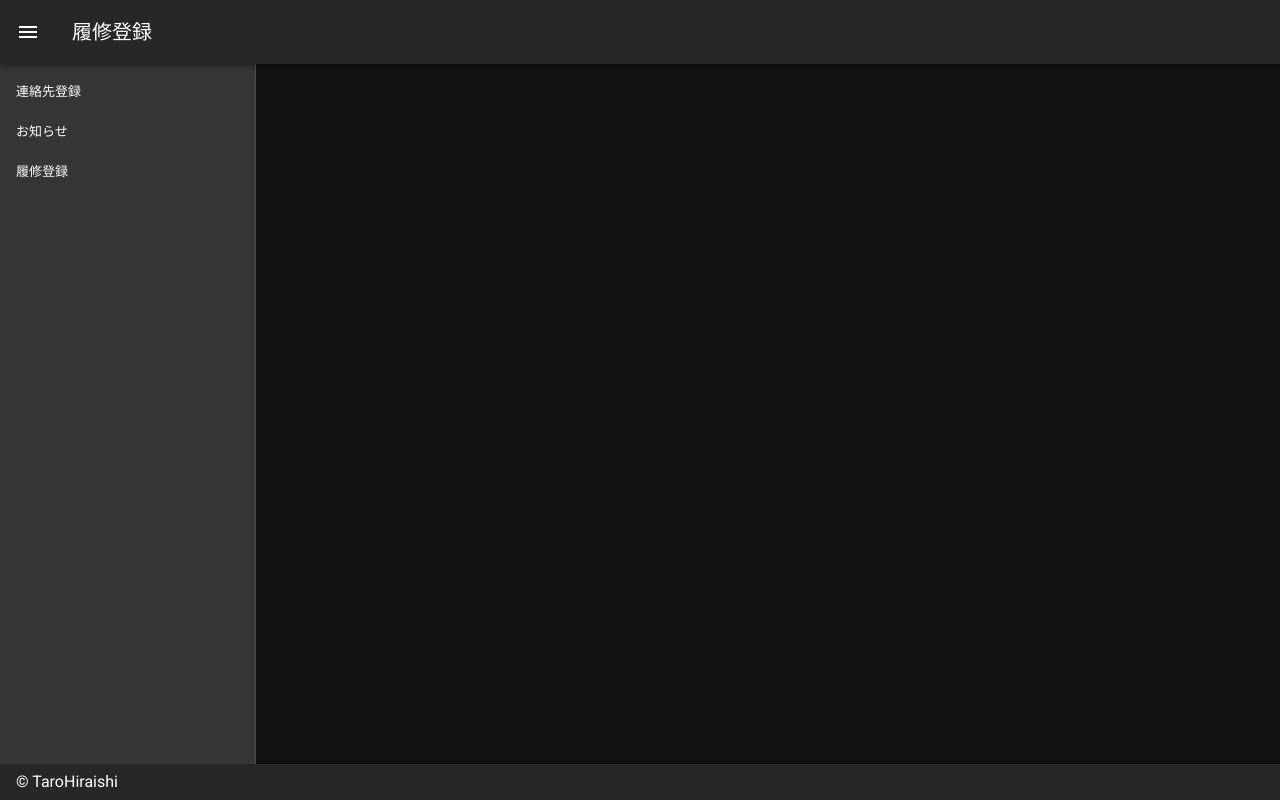
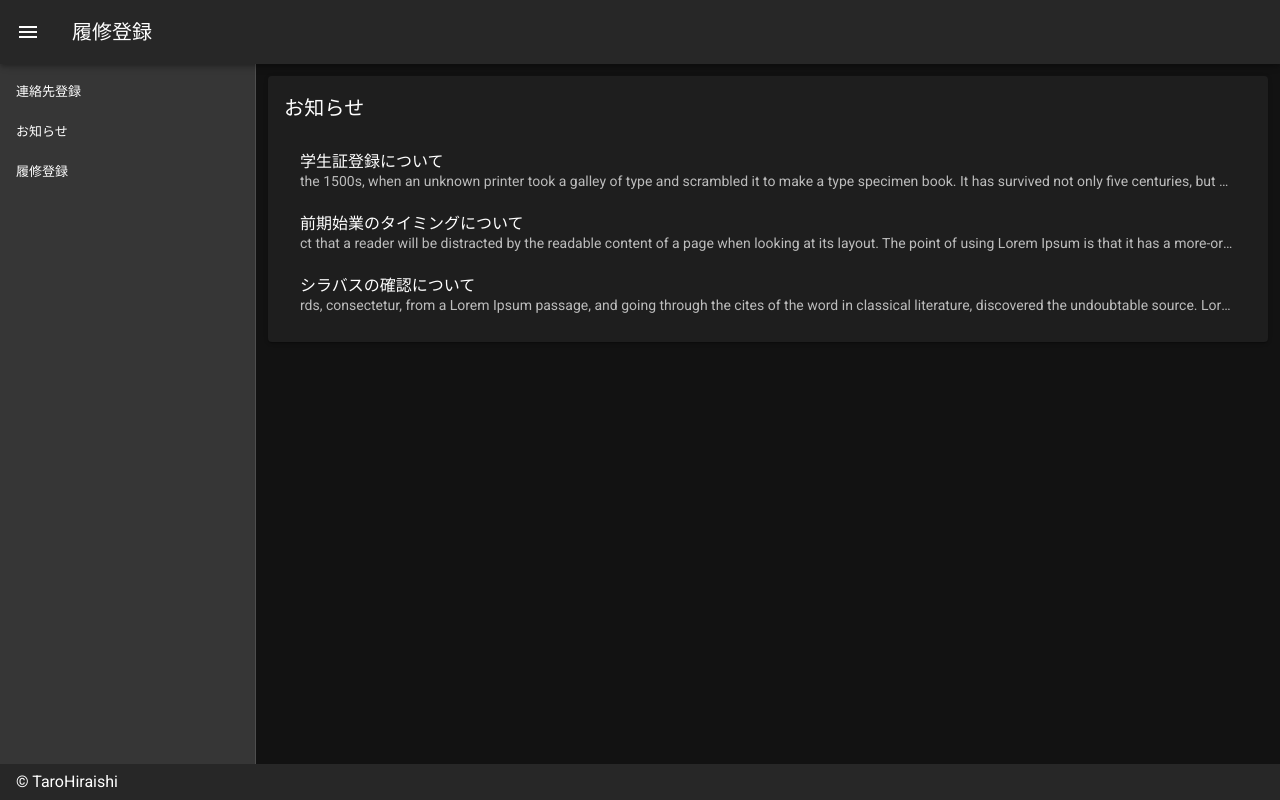
Before and after one commit to Ryoto-kubo/practice-atomic-design, a Vue app: page /infos in a window 1280 px wide. Built offline with nearby package versions, Linux system fonts and the light colour scheme.

Commit message:
掲示板を実装

```diff
--- /dev/null
+++ b/src/components/molecules/ListItems.vue
@@ -0,0 +1,20 @@
+<template>
+    <div>
+        <ListItem v-for="(listItem, index) in listItems" :key="index" :listItemTitle="listItem.title" :listItemSubtitle="listItem.body" />
+    </div>
+</template>
+
+<script>
+import ListItem from '../atoms/ListItem.vue'
+
+export default {
+    props: {
+        listItems: {
+            type: Array
+        }
+    },
+    components: {
+        ListItem
+    }
+}
+</script>
--- /dev/null
+++ b/src/components/organisms/InfoCard.vue
@@ -0,0 +1,36 @@
+<template>
+    <v-card>
+        <v-card-title>お知らせ</v-card-title>
+        <v-card-text>
+            <ListItems :listItems="myInfos" />
+        </v-card-text>
+    </v-card>
+</template>
+
+<script>
+import ListItems from '../molecules/ListItems.vue'
+
+export default {
+    components: {
+        ListItems
+    },
+    data() {
+        return {
+            myInfos: [
+                {
+                    title: '学生証登録について',
+                    body: ' the 1500s, when an unknown printer took a galley of type and scrambled it to make a type specimen book. It has survived not only five centuries, but also the lea'
+                },
+                {
+                    title: '前期始業のタイミングについて',
+                    body: 'ct that a reader will be distracted by the readable content of a page when looking at its layout. The point of using Lorem Ipsum is that it has a more-or-less normal distribution of letters, as oppos'
+                },
+                {
+                    title: 'シラバスの確認について',
+                    body: 'rds, consectetur, from a Lorem Ipsum passage, and going through the cites of the word in classical literature, discovered the undoubtable source. Lorem Ipsum comes from sections 1.10.32 and 1.1'
+                }
+            ]
+        }
+    }
+}
+</script>
--- a/src/router/index.js
+++ b/src/router/index.js
@@ -2,6 +2,7 @@ import Vue from 'vue'
 import VueRouter from 'vue-router'
 import RegisterAddress from '../views/RegisterAddress.vue'
 import TimeSchedule from '../views/TimeSchedule.vue'
+import InfoBoard from '../views/InfoBoard.vue'
 
 Vue.use(VueRouter)
 
@@ -15,6 +16,11 @@ const routes = [
     path: '/timeschedule',
     name: 'TimeSchedule',
     component: TimeSchedule
+  },
+  {
+    path: '/infos',
+    name: 'InfoBoard',
+    component: InfoBoard
   }
 ]
 
--- /dev/null
+++ b/src/views/InfoBoard.vue
@@ -0,0 +1,13 @@
+<template>
+    <InfoCard />
+</template>
+
+<script>
+import InfoCard from '../components/organisms/InfoCard.vue'
+
+export default {
+    components: {
+        InfoCard
+    }
+}
+</script>
```
